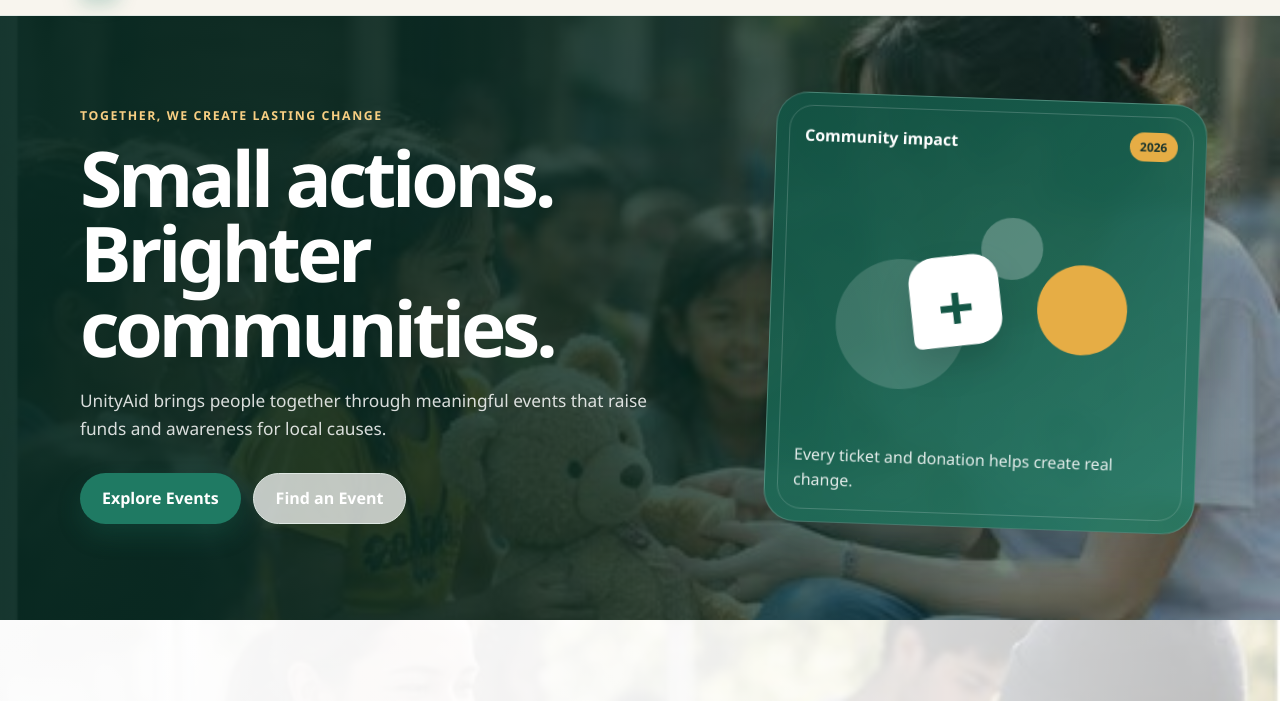
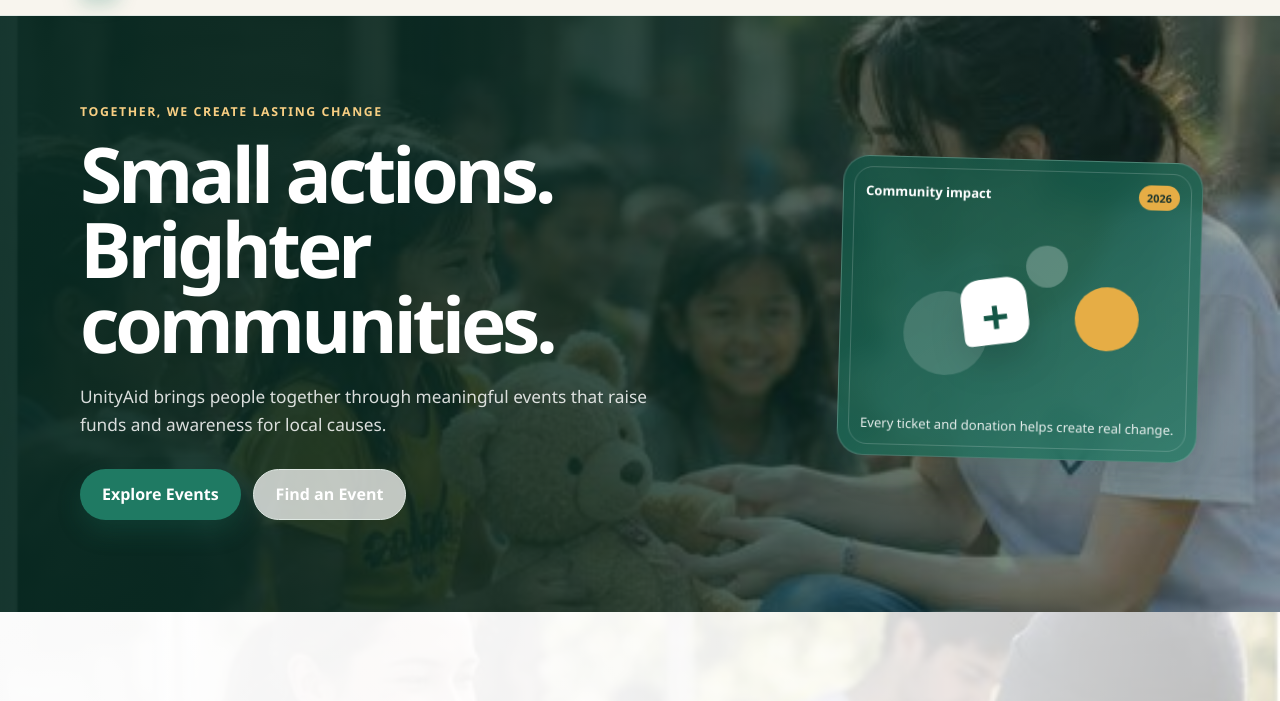
Before and after one commit to 202200408040/PROG2002-Web-Development-II, a plain HTML site: page TaoLiuA2-clientside/index.html in a window 1280 px wide. Shown: the part 61-762 px from the top of the page. Drawn offline with Linux system fonts and the light colour scheme; no server answers.

Commit message:
Reduce homepage impact card size

```diff
--- a/TaoLiuA2-clientside/css/style.css
+++ b/TaoLiuA2-clientside/css/style.css
@@ -1142,3 +1142,74 @@ button:disabled {
     font-size: 0.9rem;
     font-weight: 750;
 }
+
+/* Compact homepage impact card */
+.hero-card {
+    width: min(100%, 360px);
+    min-height: 300px;
+    padding: 22px;
+    justify-self: end;
+    border-radius: 26px;
+    background: linear-gradient(145deg, rgba(18, 82, 67, 0.86), rgba(35, 124, 101, 0.76));
+    transform: rotate(1.5deg);
+}
+
+.hero-card::after {
+    inset: 10px;
+    border-radius: 19px;
+}
+
+.hero-card-top {
+    font-size: 0.82rem;
+}
+
+.hero-badge {
+    padding: 4px 8px;
+    font-size: 0.68rem;
+}
+
+.hero-illustration {
+    height: 145px;
+}
+
+.circle-one {
+    width: 84px;
+    height: 84px;
+    left: 13%;
+    bottom: 8px;
+}
+
+.circle-two {
+    width: 64px;
+    height: 64px;
+    right: 12%;
+    bottom: 36px;
+}
+
+.circle-three {
+    width: 42px;
+    height: 42px;
+    right: 35%;
+    top: 5px;
+}
+
+.hero-card .heart {
+    width: 66px;
+    height: 66px;
+    border-radius: 20px 20px 20px 7px;
+    font-size: 3rem;
+}
+
+.hero-card > p {
+    font-size: 0.82rem;
+    line-height: 1.45;
+}
+
+@media (max-width: 680px) {
+    .hero-card {
+        width: 100%;
+        min-height: 260px;
+        justify-self: stretch;
+        transform: none;
+    }
+}
```
